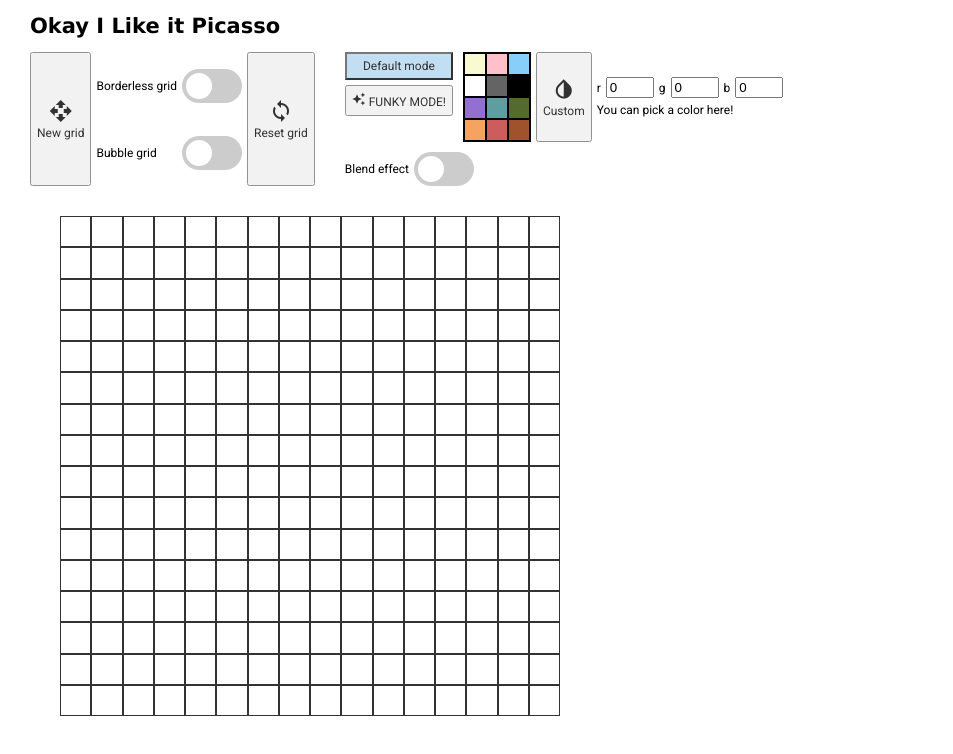
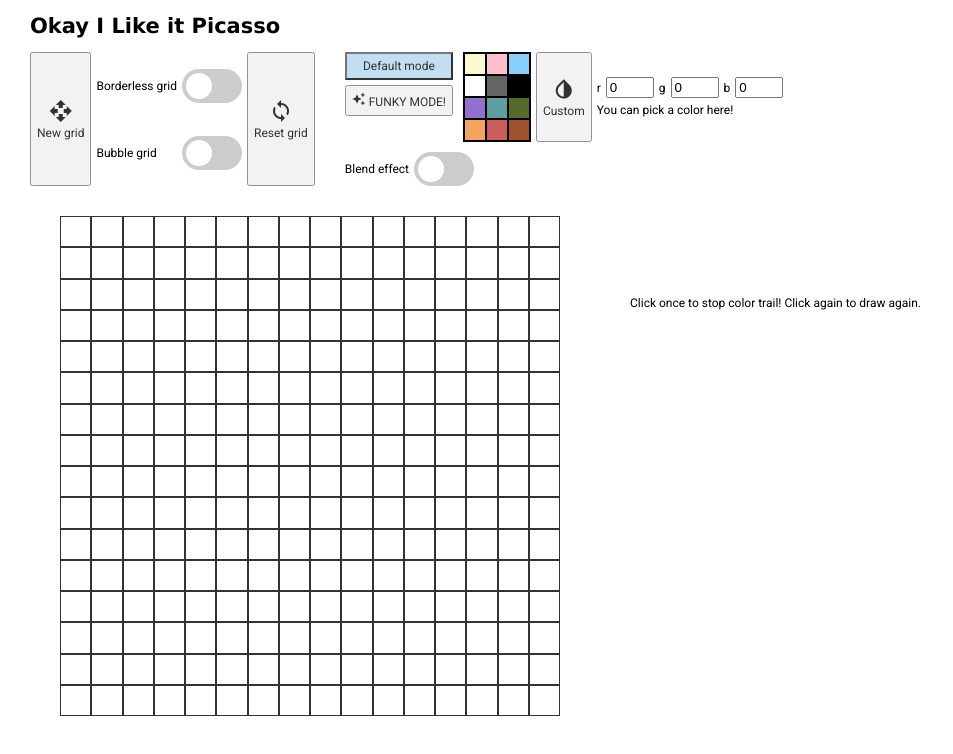
Before and after one commit to melladoma/odin-etch-a-sketch, a plain HTML site: page index.html in a window 1280 px wide. Shown: the whole page, without its empty margins (0-953 px from the left). Drawn offline with Linux system fonts and the light colour scheme.

Commit message:
added  readme.md +added info text

```diff
--- a/index.html
+++ b/index.html
@@ -9,6 +9,7 @@
     </head>
     <body>
         <h1>Okay I Like it Picasso</h1>
+
         <div class="head-panel">
             <div class="grid-panel">
                  <button id="button-size"> <span class="material-icons md-36">open_with</span> <p>New grid</p></button>
@@ -34,12 +35,12 @@
                 </div>
 
 
-<div class="color-panel">
-            <div class="input-panel">
-                <div class="mode-panel">
+            <div class="color-panel">
+                <div class="input-panel">
+                    <div class="mode-panel">
                     <button id="button-normal">Default mode</button>
                     <button id="button-funky"> <span class="material-icons" id="funky-icon">auto_awesome</span> FUNKY MODE!</button>
-                </div>
+                    </div>
                 <div class="custom-panel">
                     <div id="color-gallery">
                     </div>
@@ -66,9 +67,11 @@
     </div>
 
         </div>
+        <main>
+        <div id="grid"></div>
+        <p id="info">Click once to stop color trail! Click again to draw again.</p>
+    </main>
 
-        <div id="grid"></div>
-        <div id="download"></div>
         <script src="./script.js"></script>
 
     </body>
--- a/styles.css
+++ b/styles.css
@@ -94,10 +94,19 @@ button p {
 }
 #grid {
   display: flex;
+
+  margin: 20px;
+  width: 550px;
+}
+main {
+  display: flex;
   padding: 10px;
-  margin: 20px;
 }
 
+#info {
+  display: inline-block;
+  margin-top: 100px;
+}
 input {
   width: 40px;
 }
```
Also changed, not shown: 1 other file.
